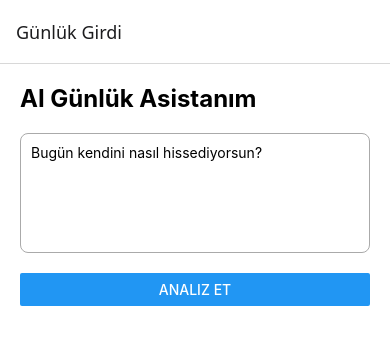
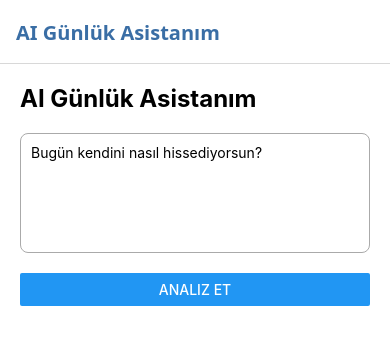
Before and after one commit to Cemrecicek/DailyAIAssistant, a React Native app: screen / in a window 390 px wide. Shown: the top 344 px of the page. Built offline with nearby package versions, Linux system fonts and the light colour scheme.

Commit message:
Update screen titles and header styles

```diff
--- a/App.tsx
+++ b/App.tsx
@@ -10,8 +10,10 @@ const App = () => {
   return (
     <NavigationContainer>
       <Stack.Navigator>
-        <Stack.Screen name="Home" component={HomeScreen} options={{ title: "Günlük Girdi" }} />
-        <Stack.Screen name="History" component={HistoryScreen} options={{ title: "Geçmiş" }} />
+        <Stack.Screen name="Home" component={HomeScreen} options={{ title: "AI Günlük Asistanım", headerTitleStyle: { color: "#3A6EA5", fontSize: 20, fontWeight: "bold", }, }} />
+
+        <Stack.Screen name="History" component={HistoryScreen} options={{ title: "Geçmiş", headerTitleStyle: { color: "#3A6EA5", fontSize: 20, }, }} />
+
       </Stack.Navigator>
     </NavigationContainer>
   );
```
